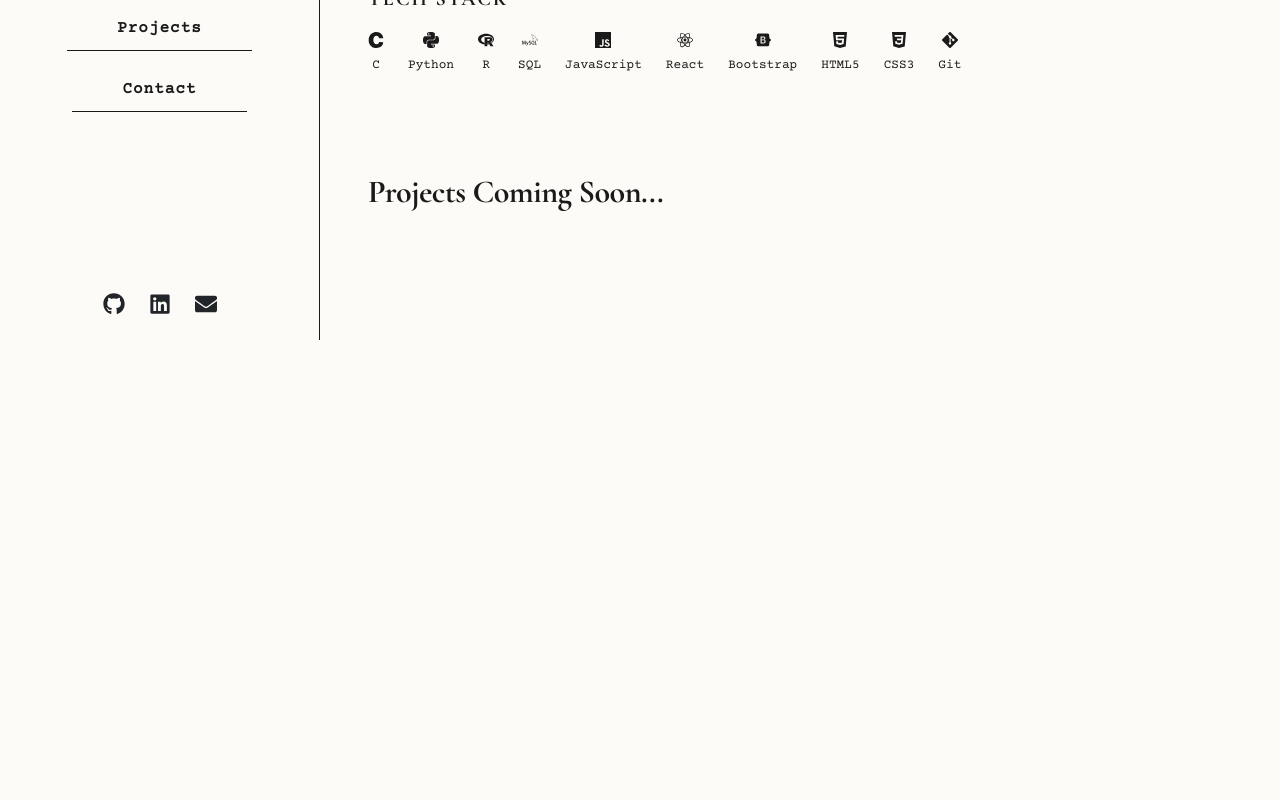
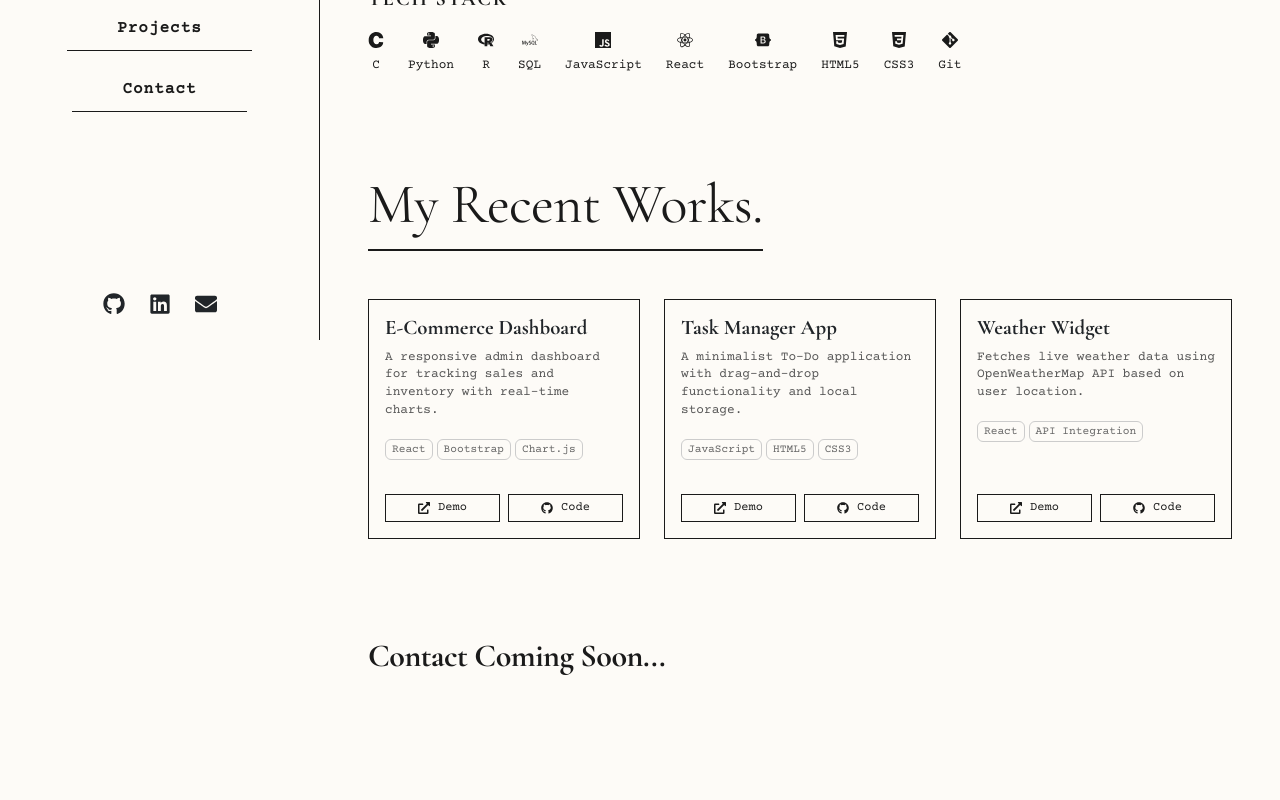
Before and after one commit to Eyob-Assefa/my-portfolio, a React (Vite) app: page / in a window 1280 px wide. Shown: the part 460-1260 px from the top of the page. Built offline with nearby package versions, Linux system fonts and the light colour scheme.

Commit message:
added & styled project card

```diff
--- a/src/App.css
+++ b/src/App.css
@@ -2,7 +2,7 @@ html {
   scroll-behavior: smooth;
 }
 
-/* Custom Navigation Link Styles */
+/* ----Custom Navigation Link Styles---- */
 .nav-link-custom {
   color: var(--ink-color) !important;
   font-weight: bold;
@@ -22,3 +22,70 @@ html {
   padding-left: 60px !important;
   cursor: pointer;
 }
+
+/* --- PROJECTS SECTION STYLES --- */
+
+.section-title {
+  border-bottom: 2px solid var(--border-color);
+  padding-bottom: 10px;
+  display: inline-block;
+}
+
+/* 1. TINY CARD CONTAINER */
+.project-card {
+  border: 1px solid var(--border-color) !important;
+  border-radius: 0 !important;
+  background-color: transparent !important;
+
+  /* STRICT DIMENSIONS */
+  /* We use min-height to ensure buttons fit, but keep it small */
+  height: 240px;
+  max-width: 300px;
+
+  margin: 0 auto;     /* Centers it if there's extra space */
+  display: flex;      /* flexbox helps us push buttons to the bottom */
+  flex-direction: column;
+  transition: all 0.2s ease;
+}
+
+/* Lift effect on hover */
+.project-card:hover {
+  transform: translateY(-5px);
+  box-shadow: 5px 5px 0px var(--ink-color);
+  background-color: white !important; /* Fill white to hide lines behind it */
+}
+
+/* 2. TYPOGRAPHY */
+.project-title {
+  font-family: 'Cormorant Garamond', serif;
+  font-weight: 700;
+  font-size: 1.3rem;
+  margin-bottom: 0.5rem;
+
+  /* Prevent title from taking too much space (1 line max) */
+  white-space: nowrap;
+  overflow: hidden;
+  text-overflow: ellipsis;
+}
+
+.project-desc {
+  font-family: 'Courier Prime', monospace;
+  font-size: 0.8rem;
+  color: #555;
+  line-height: 1.4;
+
+  /* Clamp to 3 lines so it fits in the small box */
+  display: -webkit-box;
+  -webkit-line-clamp: 5;
+  -webkit-box-orient: vertical;
+  overflow: hidden;
+}
+
+/* 3. BADGES */
+.tech-badge {
+  font-size: 0.7rem; /* Tiny text */
+  padding: 4px 6px;
+  border: 1px solid #ccc;
+  color: #666 !important;
+  font-weight: normal;
+}
--- a/src/App.jsx
+++ b/src/App.jsx
@@ -2,6 +2,7 @@ import React from 'react';
 import { Container, Row, Col } from 'react-bootstrap';
 import Navigation from './components/Navigation';
 import Hero from './components/Hero';
+import Projects from './components/Projects';
 import './App.css';
 
 function App() {
@@ -18,9 +19,7 @@ function App() {
 
             <Hero />
 
-            <section id="projects" style={{minHeight: '100vh', paddingTop: '50px'}}>
-              <h2>Projects Coming Soon...</h2>
-            </section>
+            <Projects />
 
             <section id="contact" style={{minHeight: '50vh', paddingTop: '50px'}}>
               <h2>Contact Coming Soon...</h2>
--- a/src/index.css
+++ b/src/index.css
@@ -1,21 +1,20 @@
- /* Import Google Fonts: 'Cormorant Garamond' for headers, 'Courier Prime' for text */
 @import url('https://fonts.googleapis.com/css2?family=Cormorant+Garamond:wght@400;700&family=Courier+Prime&display=swap');
 
 :root {
   /* Vintage Color Palette */
-  --paper-bg: #fdfbf7;      /* Warm off-white/parchment */
-  --ink-color: #1a1a1a;     /* Soft black */
-  --border-color: #1a1a1a;  /* Black borders */
+  --paper-bg: #fdfbf7;
+  --ink-color: #1a1a1a;
+  --border-color: #1a1a1a;
 }
 
 body {
   background-color: var(--paper-bg) !important;
   color: var(--ink-color) !important;
-  font-family: 'Courier Prime', monospace; /* Typewriter feel for body text */
+  font-family: 'Courier Prime', monospace;
 }
 
 h1, h2, h3, h4, h5, h6, .navbar-brand {
-  font-family: 'Cormorant Garamond', serif; /* Classy serif for headings */
+  font-family: 'Cormorant Garamond', serif;
   font-weight: 700;
   letter-spacing: -0.5px;
 }
@@ -26,7 +25,7 @@ h1, h2, h3, h4, h5, h6, .navbar-brand {
 }
 
 .btn-outline-dark {
-  border-radius: 0; /* Remove rounded corners for strict boxy look */
+  border-radius: 0;
   border-color: var(--ink-color);
   color: var(--ink-color);
 }
@@ -39,7 +38,7 @@ h1, h2, h3, h4, h5, h6, .navbar-brand {
 /* Sidebar styling specific to this view */
 .sidebar {
   background-color: var(--paper-bg);
-  border-right: 1px solid var(--border-color); /* A thin black line separating sidebar */
+  border-right: 1px solid var(--border-color);
 }
 
 @media (min-width: 768px) {
```
